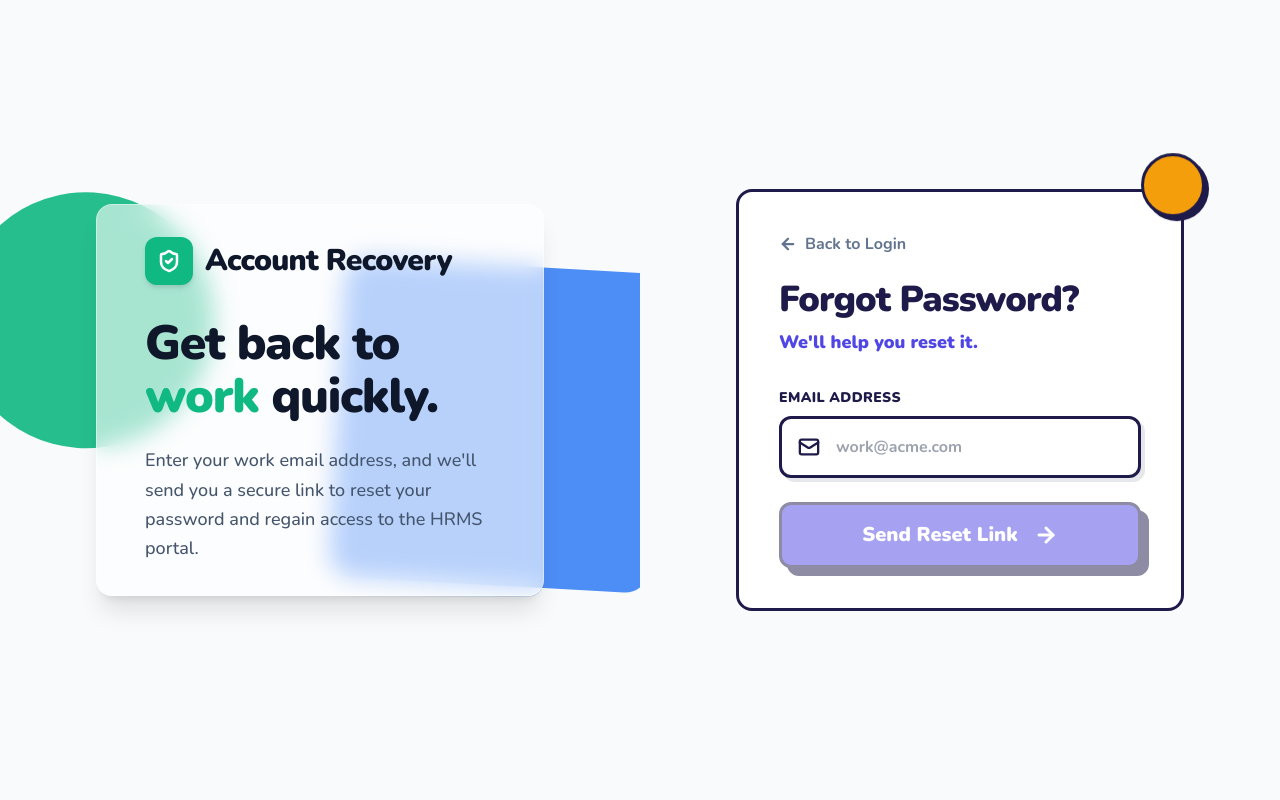
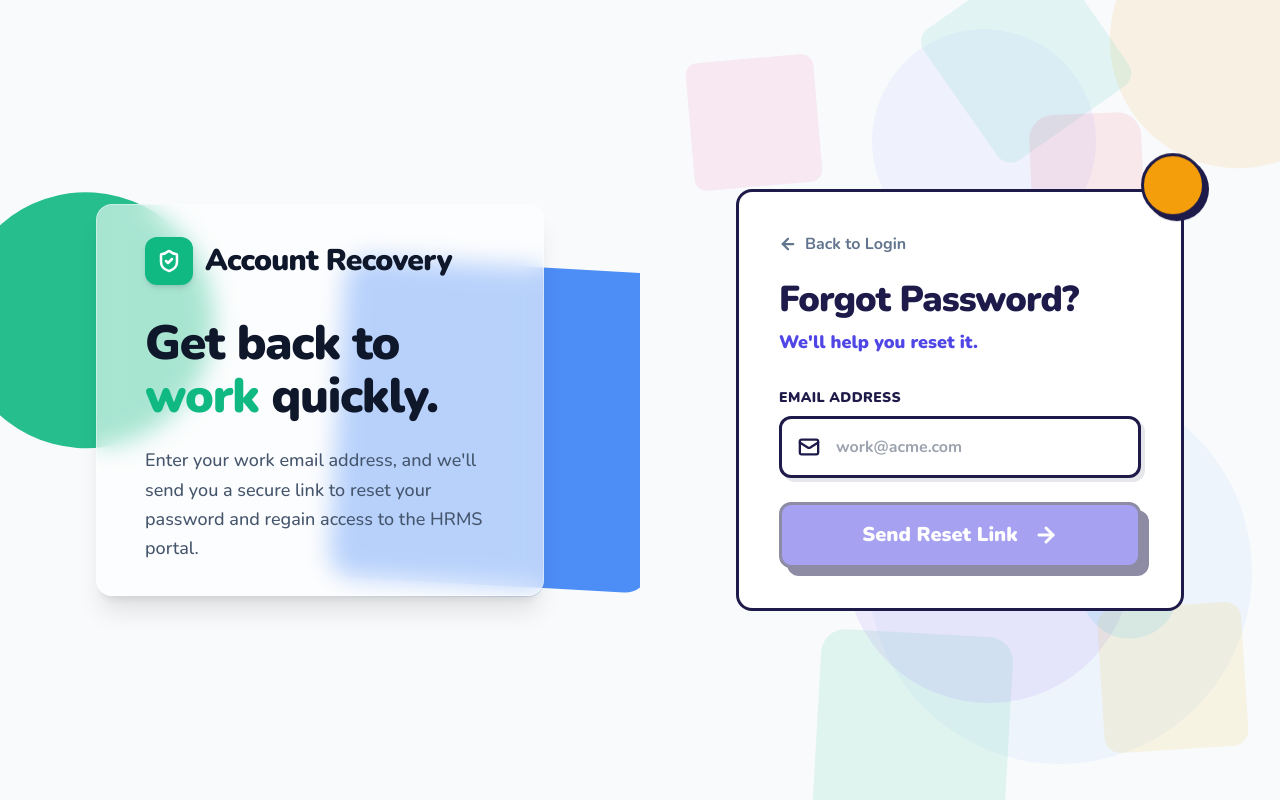
Before and after one commit to Kondapaneni/HRMS, a React (Vite) app in the folder frontend/: page /forgot-password in a window 1280 px wide. Built offline with nearby package versions, Linux system fonts and the light colour scheme; no server answers; what @react-pdf/renderer would draw is missing.

Commit message:
feat: add animated background graphics to forgot password page

```diff
--- a/frontend/src/pages/ForgotPassword.jsx
+++ b/frontend/src/pages/ForgotPassword.jsx
@@ -73,6 +73,23 @@ const ForgotPassword = () => {
 
       {/* RIGHT SIDE */}
       <div className="w-full lg:w-1/2 flex items-center justify-center p-8 sm:p-12 relative z-20 bg-slate-50 overflow-hidden">
+
+        {/* Animated Background Graphics */}
+        <div className="absolute inset-0 z-0 pointer-events-none">
+          <motion.div custom={1} variants={shapeVariants} animate="animate" className="absolute w-64 h-64 bg-[#F59E0B] rounded-full opacity-10 -top-20 -right-20" />
+          <motion.div custom={2} variants={shapeVariants} animate="animate" className="absolute w-48 h-48 bg-[#10B981] rounded-3xl opacity-10 bottom-[-40px] left-1/4 rotate-12" />
+          <motion.div custom={3} variants={shapeVariants} animate="animate" className="absolute w-96 h-96 bg-[#3B82F6] rounded-full opacity-5 top-1/2 left-1/3" />
+          <motion.div custom={4} variants={shapeVariants} animate="animate" className="absolute w-32 h-32 bg-[#EC4899] rounded-xl opacity-10 top-20 left-10 -rotate-12" />
+          <motion.div custom={5} variants={shapeVariants} animate="animate" className="absolute w-72 h-72 bg-[#8B5CF6] rounded-full opacity-10 bottom-20 right-1/4" />
+
+          <motion.div custom={6} variants={shapeVariants} animate="animate" className="hidden md:block absolute w-40 h-40 bg-[#14B8A6] rounded-2xl opacity-10 top-[-20px] left-[18rem] rotate-45" />
+          <motion.div custom={7} variants={shapeVariants} animate="animate" className="hidden md:block absolute w-28 h-28 bg-[#F43F5E] rounded-3xl opacity-10 top-32 left-[24rem] -rotate-12" />
+          <motion.div custom={8} variants={shapeVariants} animate="animate" className="hidden md:block absolute w-56 h-56 bg-[#6366F1] rounded-full opacity-[0.06] top-10 left-[35%]" />
+
+          <motion.div custom={9} variants={shapeVariants} animate="animate" className="hidden md:block absolute w-36 h-36 bg-[#EAB308] rounded-2xl opacity-10 bottom-10 right-10 -rotate-12" />
+          <motion.div custom={10} variants={shapeVariants} animate="animate" className="hidden md:block absolute w-24 h-24 bg-[#06B6D4] rounded-full opacity-10 bottom-40 right-28 rotate-45" />
+        </div>
+
         <motion.div
           initial={{ opacity: 0, x: 50 }}
           animate={{ opacity: 1, x: 0 }}
```
